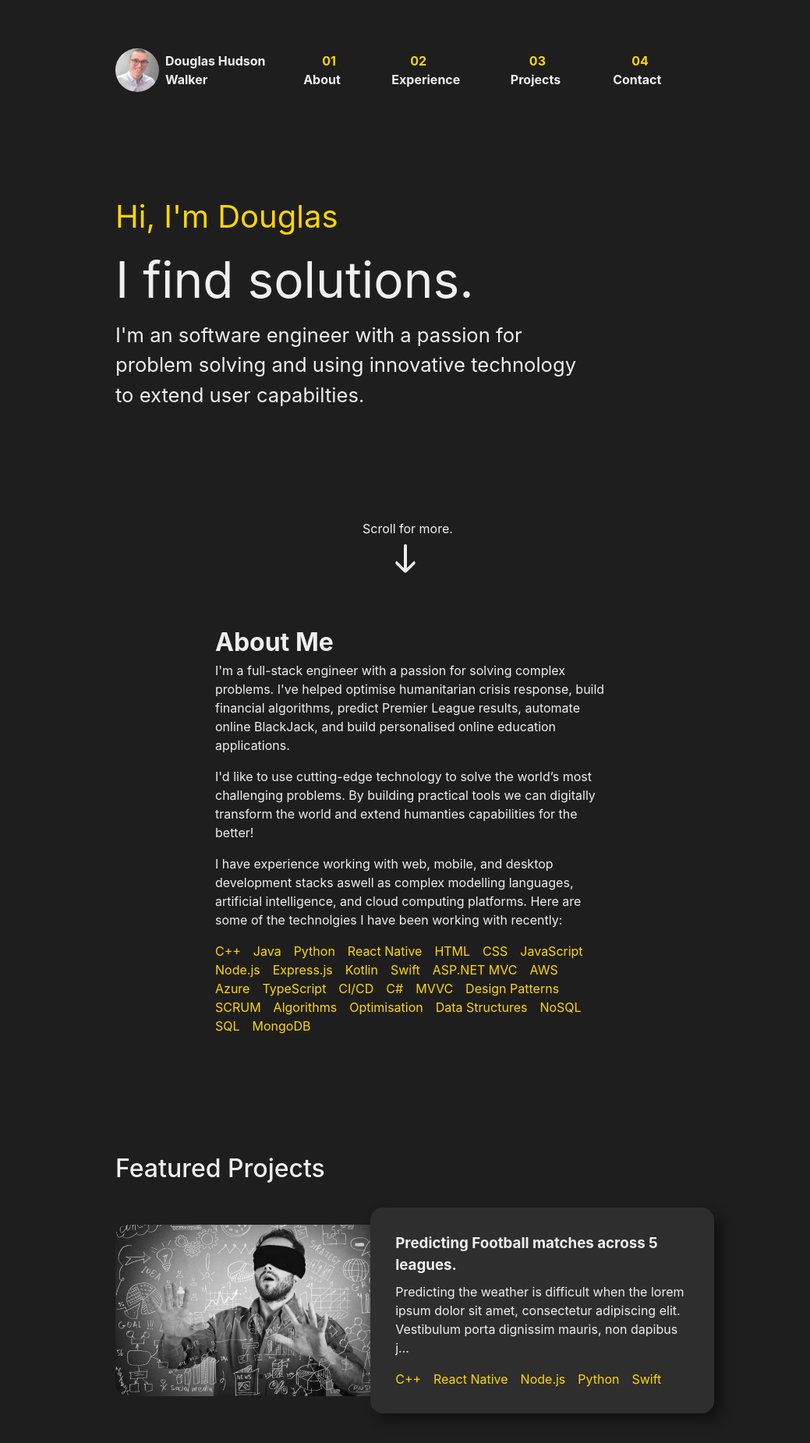
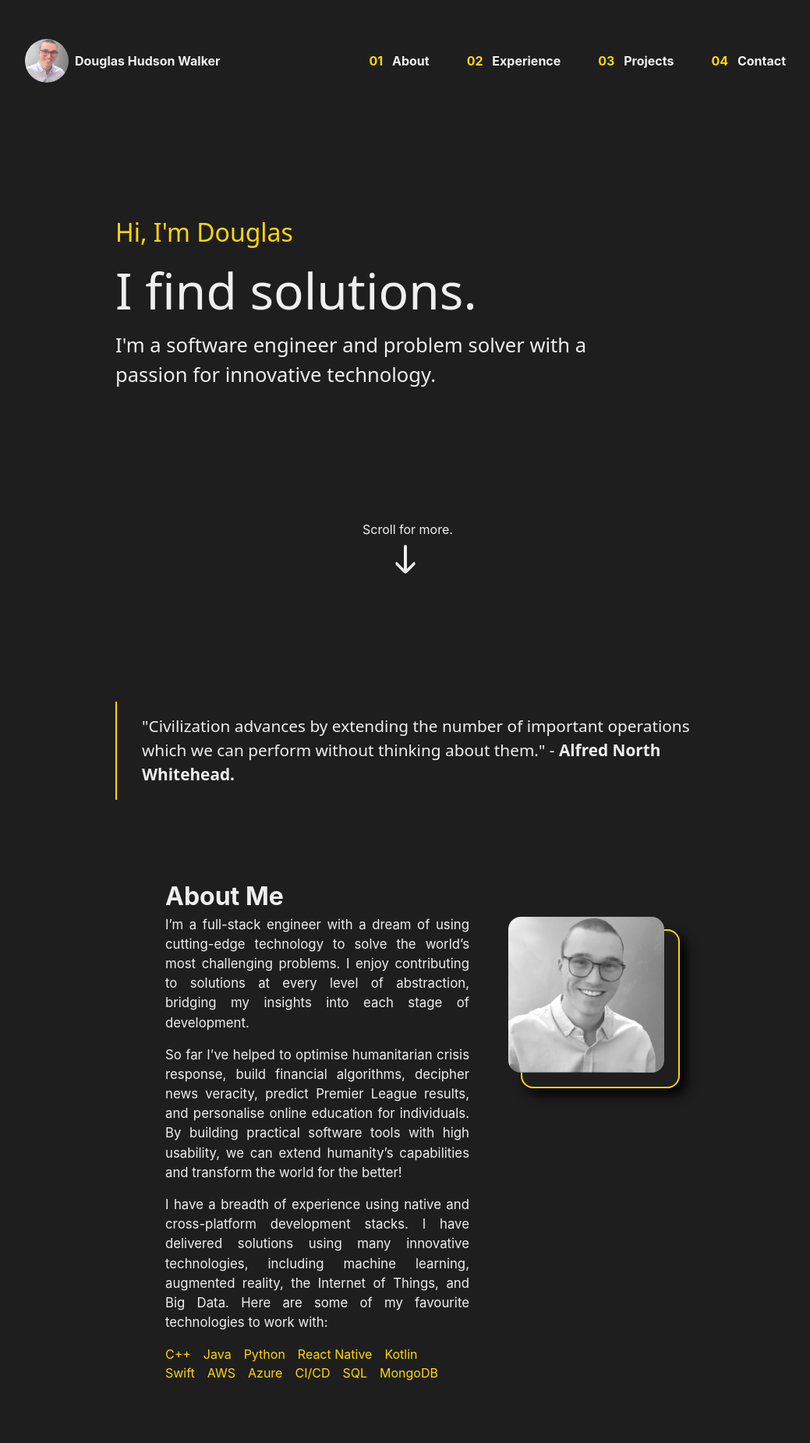
Before and after one commit to DouglasHWalker/DouglasHWalker.github.io, a React (Create React App) app in the folder douglashudsonwalker/: page / in a window 1280 px wide. Shown: the top 1851 px of the page at 78% size, without its empty margins (108-1147 px from the left). Built offline with nearby package versions, Linux system fonts and the light colour scheme.

Commit message:
repsponsive, scroll to, about

```diff
--- a/douglashudsonwalker/package.json
+++ b/douglashudsonwalker/package.json
@@ -11,6 +11,7 @@
     "react-dom": "^18.2.0",
     "react-router-dom": "^6.3.0",
     "react-scripts": "^5.0.1",
+    "react-scroll": "^1.8.7",
     "web-vitals": "^2.1.4"
   },
   "scripts": {
--- a/douglashudsonwalker/src/App.css
+++ b/douglashudsonwalker/src/App.css
@@ -52,8 +52,8 @@ button {
 
 .hero-name {
   color:gold;
-  font-size: clamp(0.8em, 4vw, 2.5em);
-  font-family: Calibre, Inter, "San Francisco", "SF Pro Text", -apple-system, system-ui, sans-serif;
+  font-size: clamp(0.8em, 4vw, 2em);
+  font-family: system-ui, -apple-system, BlinkMacSystemFont, 'Segoe UI', Roboto, Oxygen, Ubuntu, Cantarell, 'Open Sans', 'Helvetica Neue', sans-serif;
   font-weight: normal;
   margin: 0 0 16px 0px;
 }
@@ -61,17 +61,17 @@ button {
 .tagline {
   font-size: clamp(2em, 4em, 6em);
   line-height: clamp(1em, 4em, 1.1em);
-  font-family: Calibre, Inter, "San Francisco", "SF Pro Text", -apple-system, system-ui, sans-serif;
+  font-family: system-ui, -apple-system, BlinkMacSystemFont, 'Segoe UI', Roboto, Oxygen, Ubuntu, Cantarell, 'Open Sans', 'Helvetica Neue', sans-serif;
   font-weight:400;
   margin: 0 0 0px 0px;
-
 }
 
 .intro {
   font-size: clamp(1em, 1.6em, 1.6em);
-  font-family: Calibre, Inter, "San Francisco", "SF Pro Text", -apple-system, system-ui, sans-serif;
+  font-family: system-ui, -apple-system, BlinkMacSystemFont, 'Segoe UI', Roboto, Oxygen, Ubuntu, Cantarell, 'Open Sans', 'Helvetica Neue', sans-serif;
   max-width: 80%;
   margin-top: 16px;
+  font-stretch:semi-expanded;
 }
 
 .scroll-prompt {
@@ -183,6 +183,12 @@ button {
   grid-row-end: -1;
   border-radius: 16px;
   box-shadow:  8px 8px 16px #111;
+  /* border: 1px solid #222; */
+}
+
+.list_item_content h3 {
+  padding-bottom: 16px;
+  border-bottom: 1px solid gold;
 }
 
 .list_item_content p {
@@ -205,7 +211,9 @@ button {
   display: block;
   position: relative;
   z-index: 1;
-  max-width: 50%;
+  height: 300px;
+  max-width: 25vw;
+  object-fit: cover;
   border-radius: 16px;
   filter: grayscale(100%);
   /* opacity: 0.25; */
@@ -236,23 +244,26 @@ nav {
   background: #1e1e1e;
   display: flex;
   justify-content: space-between;
-  position: fixed;
+  align-content: center;
+  position: absolute;
   font-weight: lighter;
   top: 0;
-  width: 60vw;
+  width: 40vw;
+  min-width: 1000px;
   padding: 3.125rem 0;
   z-index: 10;
   opacity: 0;
   animation: 0.8s ease-out 1s 1 appear;
   animation-delay: 2s;
   animation-fill-mode: forwards;
+  transition: 1.2s;
 }
 
 nav ul {
   list-style-type: none;
   margin: 0;
   padding: 0;
-  display: flex;
+  display: inline-flex;
   align-items: center;
   justify-content: space-around;
 }
@@ -377,6 +388,19 @@ nav a:hover {
   }
 }
 
+.quote {
+  padding: 16px;
+  padding-left: 32px;
+  padding-right: 0;
+  border-left: solid 2px gold;
+  font-size: 1.3em;
+  text-align: left;
+  max-width: 800px;
+  margin: 100px 0px;
+  font-family :system-ui, -apple-system, BlinkMacSystemFont, 'Segoe UI', Roboto, Oxygen, Ubuntu, Cantarell, 'Open Sans', 'Helvetica Neue', sans-serif
+  /* font-weight: bold; */
+}
+
 .down-arrow {
   animation: 0.8s ease-out 1s 1 appear, jumpInfinite 1.5s infinite;
   animation-delay: 4s;
@@ -385,8 +409,16 @@ nav a:hover {
   z-index: 0;
 }
 
+.about-container {
+  width: 50vw;
+  display: flex;
+  align-content: center;
+  justify-content: center;
+  margin: auto;
+}
+
 .about {
-  max-width: 40vw;
+  max-width: 600px;
   margin-bottom: 120px;
 }
 
@@ -397,14 +429,88 @@ nav a:hover {
 
 .about p {
   margin: 0 0 16px 0;
+  font-size: 1.05em;
+  text-align: justify;
 }
 
 .about-headshot{
-  max-width: 200px;
-  float: right;
+  width: 200px;
+  height: 200px;
+  object-fit: cover;
+  z-index: 10;
+  border-radius: 16px;
+  margin: 50px 0 0 50px;
+  filter:grayscale(100%);
+  transition: 0.8s ease-in-out;
 }
 
+.about-headshot:hover {
+  filter:grayscale(30%);
+}
+
+.image-container {
+  display: inline-block;
+  position: relative;
+  transition: 0.8s ease-in-out;
+}
+
+.image-container::before {
+  position: absolute;
+  top: 16px;
+  left: 16px;
+  width: 200px;
+  height: 200px;
+  margin: 50px 0 0 50px;
+  border: 2px solid gold;
+  content: '';
+  z-index: -1;
+  border-radius: 16px;
+  box-shadow: 8px 8px 16px black;
+}
+
+.image-container:hover {
+  transform: translate(0px, -8px);
+}
+
+.image-container:hover .about-headshot {
+  transform: translate(8px, 8px);
+}
+
+@media only screen and (max-width: 1100px)  {
+
+nav {
+  width: 90vw;
+  min-width: 0;
+}
+}
+
+@media only screen and (max-width: 950px)  {
+
+  nav {
+    width: 60vw;
+    min-width: 0;
+    justify-content: start;
+  }
+  .headshot {
+    padding-right: 8px;
+  }
+  .headshot p{
+    display: none;
+  }
+  nav ul li {
+    padding-right: 8px;
+  }
+  nav ul li .highlight{
+    display: none;
+  }
+  }
+
 @media only screen and (max-width: 900px)  {
+
+  nav {
+    width: 90vw;
+    min-width: 0;
+  }
 
 .project-list {
   display: flex;
@@ -494,4 +600,29 @@ nav {
   display: none;
 }
 
+.about-container {
+  width: 90vw;
+  display: block;
 }
+
+.about {
+  margin-bottom: 0px;
+}
+
+.about-headshot{
+  margin: 50px 0px;
+}
+
+.image-container {
+  display: flex;
+  justify-content: center;
+  transition: 0.8s ease-in-out;
+}
+
+.image-container::before {
+  top: 16px;
+  left: calc(50% - 86px);
+  margin: 50px 0px;
+}
+
+}
--- a/douglashudsonwalker/src/NavBar.js
+++ b/douglashudsonwalker/src/NavBar.js
@@ -1,20 +1,28 @@
 import React from "react";
-import { Link } from "react-router-dom";
-import headshot from './images/Headshot.png'
 
-const NavBar = () => (
+import headshot from './images/Headshot.png';
+import { Link, animateScroll as scroll } from "react-scroll";
+
+const NavBar = () => {
+    return (
         <nav>
             <ul className="headshot-container">
                 <li ><Link className="headshot" to="/"><img src={headshot} alt="Headshot" />
                     <p>Douglas Hudson Walker</p></Link></li>
             </ul>
             <ul>
-            <li><Link to="/about"><span className="highlight">01</span> About</Link></li>
-            <li><Link to="/experience"><span className="highlight">02</span> Experience</Link></li>
-            <li><Link to="/projects"><span className="highlight">03</span> Projects</Link></li>
-            <li><Link to="/contact"><span className="highlight">04</span> Contact</Link></li>
+                <li><Link activeClass="active" to="about" spy={true} smooth={true} offset={-100} duration={1200}>
+                    <span className="highlight">01</span> About
+                </Link></li>
+                <li><Link activeClass="active" to="experience" spy={true} smooth={true} offset={-70} duration={1200}>
+                    <span className="highlight">02</span> Experience</Link></li>
+                <li><Link activeClass="active" to="projects" spy={true} smooth={true} offset={-70} duration={1200}>
+                    <span className="highlight">03</span> Projects</Link></li>
+                <li><Link activeClass="active" to="contact" spy={true} smooth={true} offset={-70} duration={1200}>
+                    <span className="highlight">04</span> Contact</Link></li>
             </ul>
         </nav>
     );
+}
 
 export default NavBar
--- a/douglashudsonwalker/src/pages/AboutPage.js
+++ b/douglashudsonwalker/src/pages/AboutPage.js
@@ -1,48 +1,56 @@
 import React from 'react';
+import headshot from '../images/Headshot.png'
 
 const AboutPage = () => (
     <>
+        <div className='about-container'>
             <div className='about'>
                 <h1>About Me</h1>
                 <p>
-                I'm a full-stack engineer with a passion for solving complex problems. I've helped optimise humanitarian crisis response, build financial algorithms, predict Premier League results, automate online BlackJack, and build personalised online education applications.
+                    I’m a full-stack engineer with a dream of using cutting-edge technology to solve the world’s most challenging problems. I enjoy contributing to solutions at every level of abstraction, bridging my insights into each stage of development.
                 </p>
                 <p>
-                I'd like to use cutting-edge technology to solve the world’s most challenging problems. By building practical tools we can digitally transform the world and extend humanties capabilities for the better!
+                    So far I’ve helped to optimise humanitarian crisis response, build financial algorithms, decipher news veracity, predict Premier League results, and personalise online education for individuals. By building practical software tools with high usability, we can extend humanity’s capabilities and transform the world for the better!
+
                 </p>
                 <p>
-                I have experience working with web, mobile, and desktop development stacks aswell as complex modelling languages, artificial intelligence, and cloud computing platforms.
-                Here are some of the technolgies I have been working with recently:
+                    I have a breadth of experience using native and cross-platform development stacks. I have delivered solutions using many innovative technologies, including machine learning, augmented reality, the Internet of Things, and Big Data. Here are some of my favourite technologies to work with:
                 </p>
                 <ul className='about-tech' >
                     <li>C++</li>
                     <li>Java</li>
                     <li>Python</li>
                     <li>React Native</li>
-                <li>HTML</li>
+                    {/* <li>HTML</li>
                     <li>CSS</li>
                     <li>JavaScript</li>
                     <li>Node.js</li>
-                <li>Express.js</li>
+                    <li>Express.js</li> */}
                     <li>Kotlin</li>
                     <li>Swift</li>
-                <li>ASP.NET MVC</li>
+                    {/* <li>ASP.NET MVC</li> */}
                     <li>AWS</li>
                     <li>Azure</li>
-                <li>TypeScript</li>
+                    {/* <li>TypeScript</li> */}
                     <li>CI/CD</li>
-                <li>C#</li>
-                <li>MVVC</li>
-                <li>Design Patterns</li>
-                <li>SCRUM</li>
+                    {/* <li>C#</li> */}
+                    {/* <li>MVVC</li> */}
+                    {/* <li>Design Patterns</li> */}
+                    {/* <li>SCRUM</li>
                     <li>Algorithms</li>
                     <li>Optimisation</li>
                     <li>Data Structures</li>
                     <li>NoSQL</li>
+                    <li>Data Normalisation</li> */}
                     <li>SQL</li>
                     <li>MongoDB</li>
-
+                    {/* <li>UML, ERD</li>
+                    <li>PDDL</li> */}
                 </ul>
+            </div>
+            <div className='image-container'>
+                <img className='about-headshot' src={headshot} />
+            </div>
         </div>
     </>
 );
--- a/douglashudsonwalker/src/pages/HomePage.js
+++ b/douglashudsonwalker/src/pages/HomePage.js
@@ -1,24 +1,26 @@
 import React from 'react';
-import { Link } from 'react-router-dom';
 import ProjectList from '../components/ProjectList'
 import AboutPage from './AboutPage';
 import projectContent from './project-content'
 
-const HomePage = () => (
+const HomePage = () => {
+    return (
         <>
-        <div className='title'>
+            <div className='title' id='home'>
                 <h1 className='hero-name'>Hi, I'm Douglas</h1>
                 <h2 className='tagline'>I find solutions.</h2> {/* A series of flipping taglines which describe all the things I do. */}
-            <p className='intro'>I'm an software engineer with a passion for problem solving and using innovative technology to extend user capabilties. </p>
+                <p className='intro'>I'm a software engineer and problem solver with a passion for innovative technology. </p>
                 {/* <Link className='call-to-action-link' to="/about">See my Work!</Link> */}
-            <div class="down-arrow"><p>Scroll for more.</p></div>
+                <div className="down-arrow"><p>Scroll for more.</p></div>
             </div>
-        <AboutPage />
-        <div className='featured'>
+            <p className='quote'>"Civilization advances by extending the number of important operations which we can perform without thinking about them." - <span style={{ fontWeight: "bold" }}>Alfred North Whitehead.</span></p>
+            <AboutPage id="about" />
+            <div className='featured' id='projects'>
                 <h2 className='highlight'>Featured Projects</h2>
                 <ProjectList projects={projectContent} />
             </div>
         </>
     );
+}
 
 export default HomePage;
```
Also changed, not shown: 1 other file (tests, documents, lock files or other folders). Lines whose indentation alone changed are shown as unchanged.
